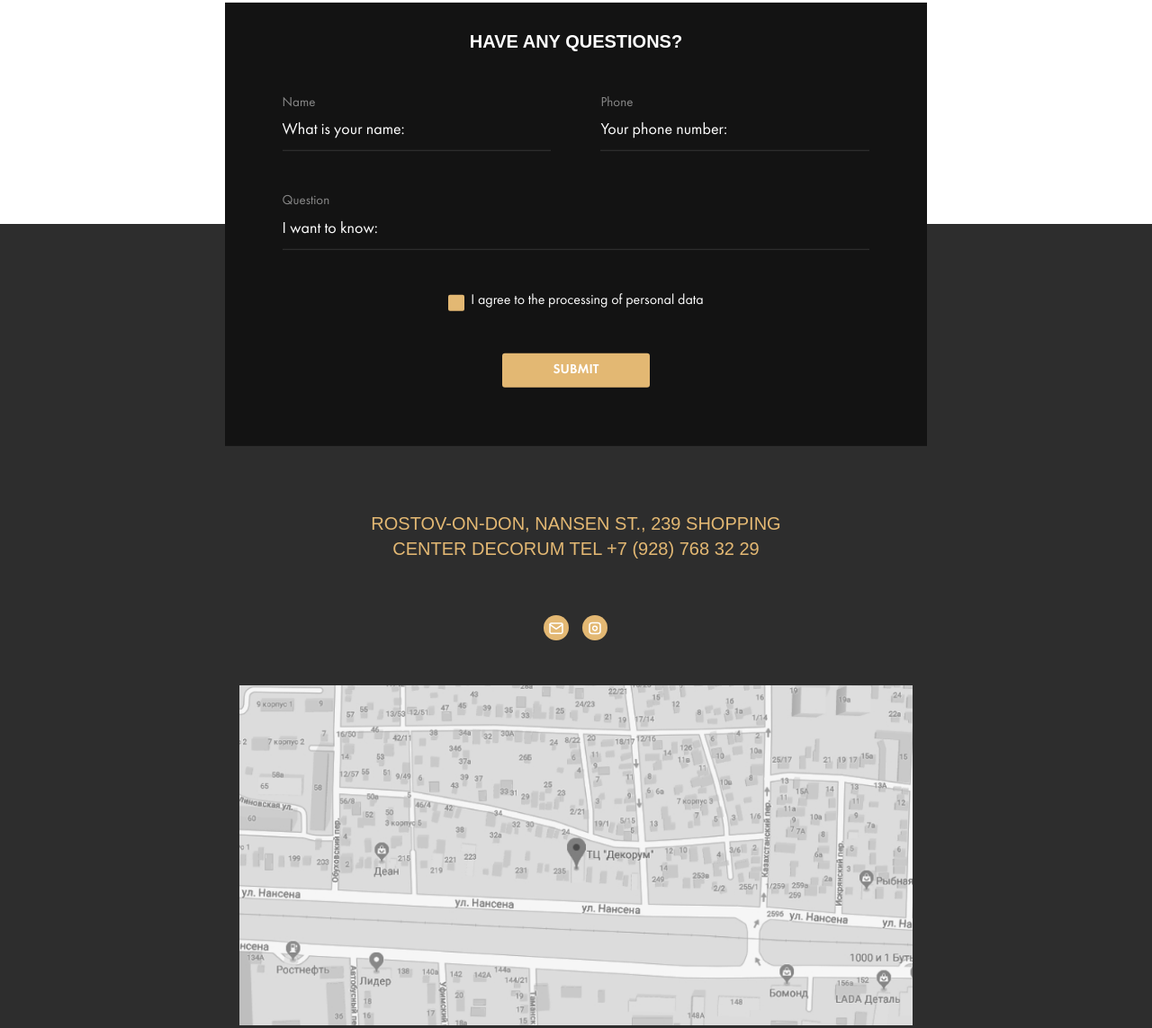
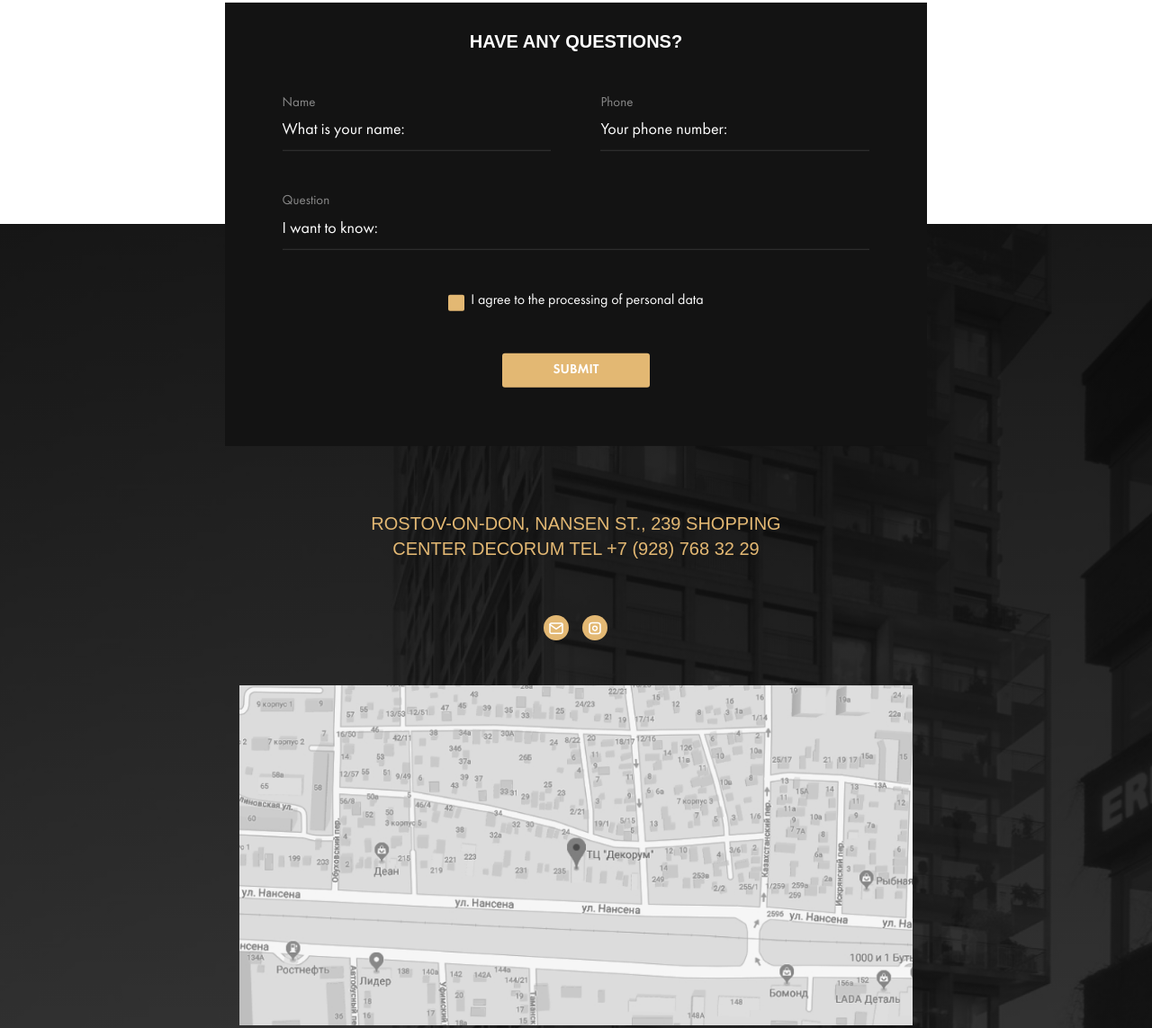
Before and after one commit to Fr0stmourne/repair-design-project, a website: page src/index.html in a window 1280 px wide. Shown: the part 8213-9356 px from the top of the page at 90% size. Drawn offline with nearby package versions, Linux system fonts and the light colour scheme; files that its build step writes are made by us from their sources; a web font is replaced by a local one.

Commit message:
fix: add a missing background

```diff
--- a/src/sass/layout/_map.scss
+++ b/src/sass/layout/_map.scss
@@ -1,5 +1,9 @@
 .map {
   background-color: lighten($primary, 10%);
+  background-image: linear-gradient(rgba(0, 0, 0, 0.7), rgba(0, 0, 0, 0.5)), url(../img/map-bg.png);
+  background-size: cover;
+  background-position: center;
+  background-repeat: no-repeat;
   padding-bottom: 65px;
 
   @media (max-width: $tablet-width) {
```
Also changed, not shown: src/img/map-bg.png (added).
